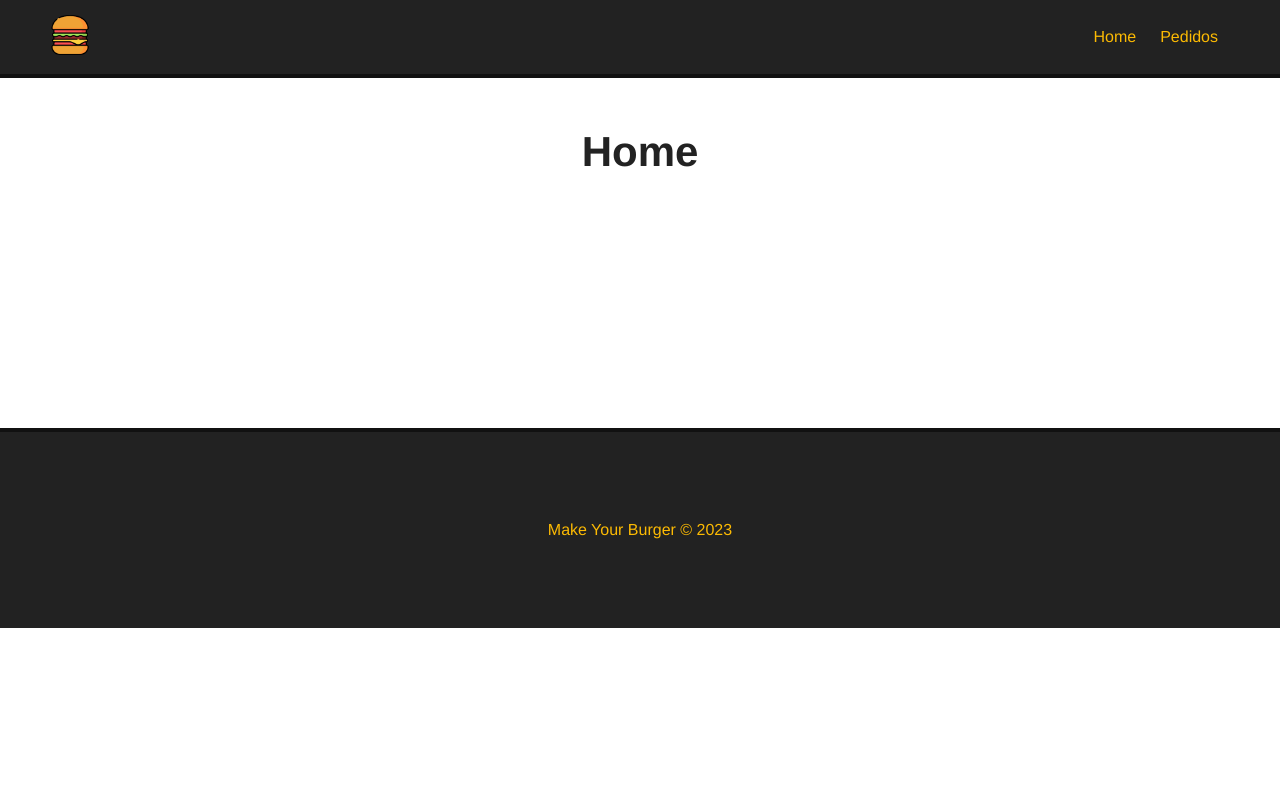
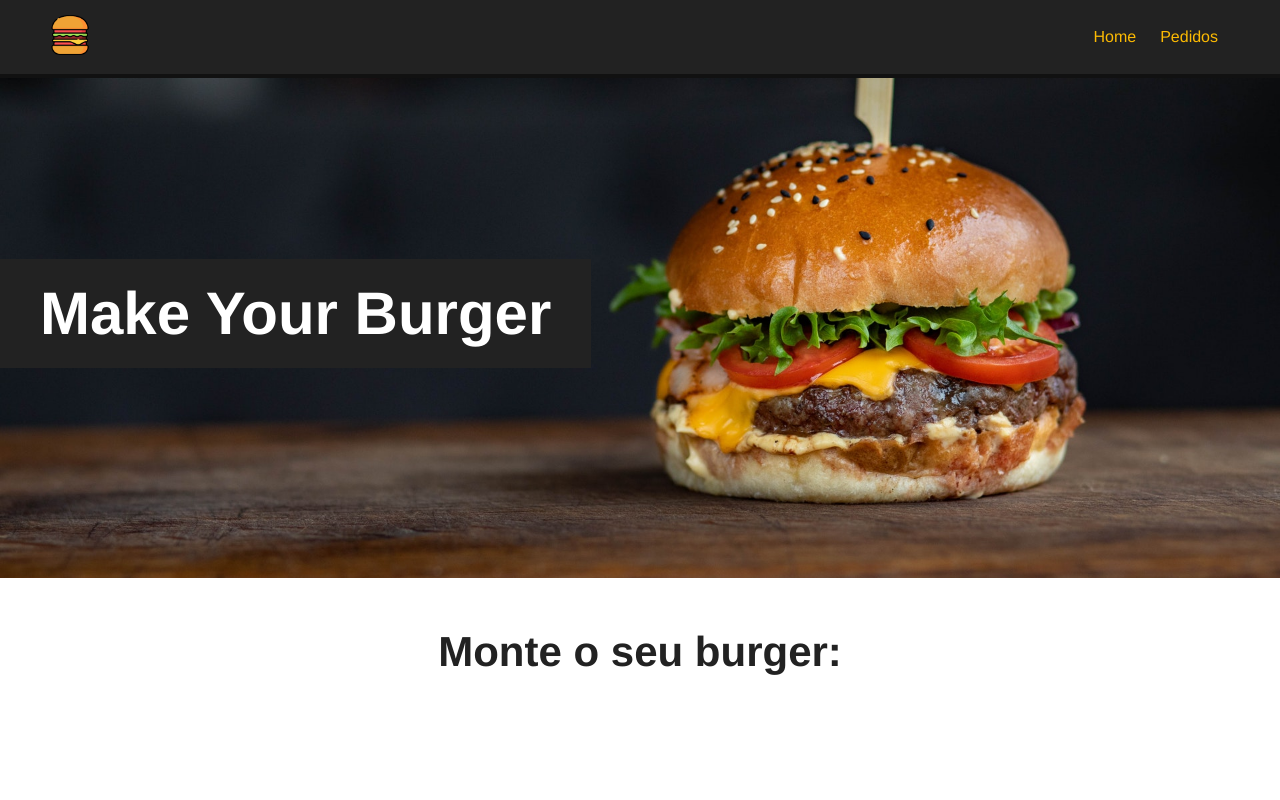
Before and after one commit to MateusFS99/MakeYourBurger-Vue, a Vue app: page / in a window 1280 px wide. Shown: the top 800 px of the page. Built offline with nearby package versions, Linux system fonts and the light colour scheme.

Commit message:
- Feat: Banner

```diff
--- /dev/null
+++ b/src/components/BannerComponent.vue
@@ -0,0 +1,25 @@
+<template>
+  <div id="main-banner">
+    <h1>Make Your Burger</h1>
+  </div>
+</template>
+
+<style scoped>
+#main-banner {
+  background-image: url('../../public/assets/images/burger.jpg');
+  background-position: 0 -250px;
+  background-size: cover;
+  height: 500px;
+  display: flex;
+  align-items: center;
+  justify-content: flex-start;
+}
+
+#main-banner h1 {
+  color: #FFF;
+  text-align: center;
+  font-size: 60px;
+  background-color: #222;
+  padding: 20px 40px;
+}
+</style>
--- a/src/views/HomePage.vue
+++ b/src/views/HomePage.vue
@@ -1,5 +1,16 @@
 <template>
+  <BannerComponent />
   <div class="main-container">
-    <h1>Home</h1>
+    <h1>Monte o seu burger:</h1>
   </div>
 </template>
+
+<script>
+import BannerComponent from "../components/BannerComponent.vue";
+
+export default {
+  components: {
+    BannerComponent,
+  },
+}
+</script>
```
Also changed, not shown: src/components/NavbarComponent.vue (+9 -9 lines), src/components/FooterComponent.vue (indentation only).
